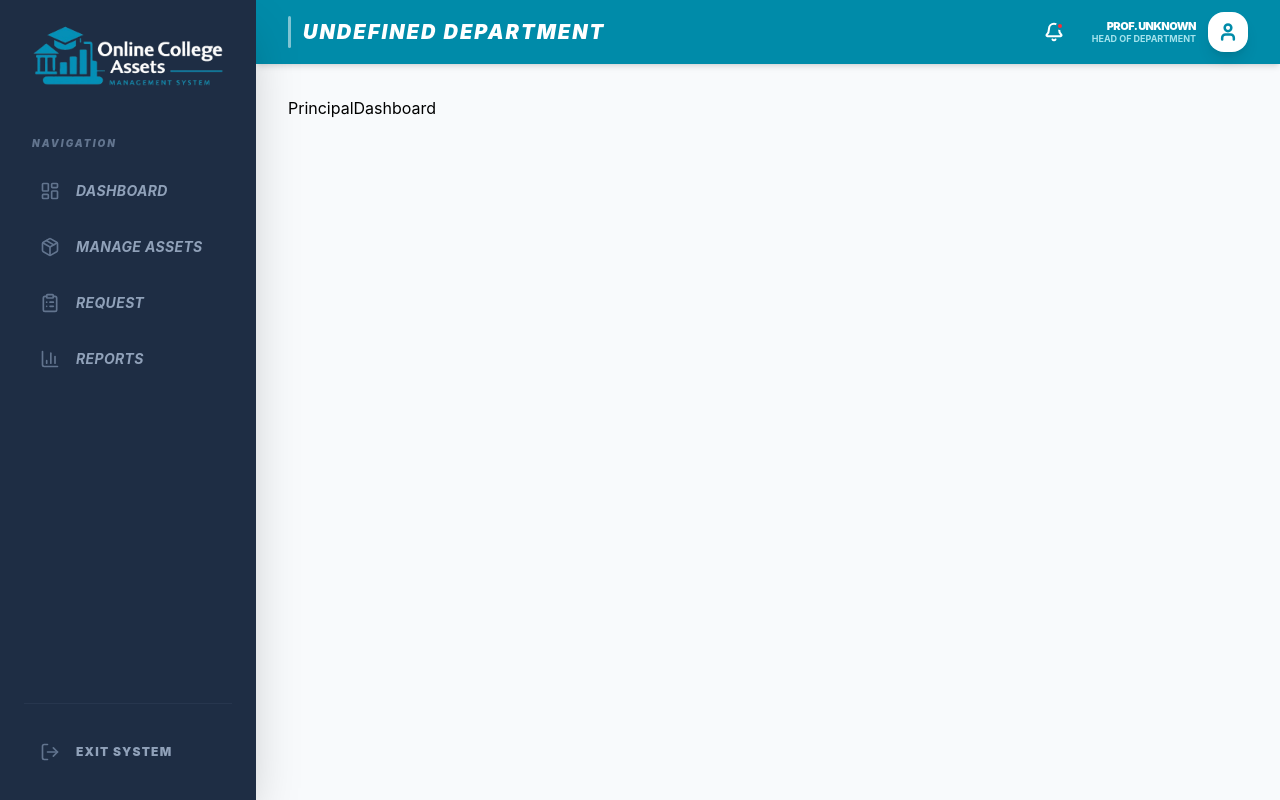
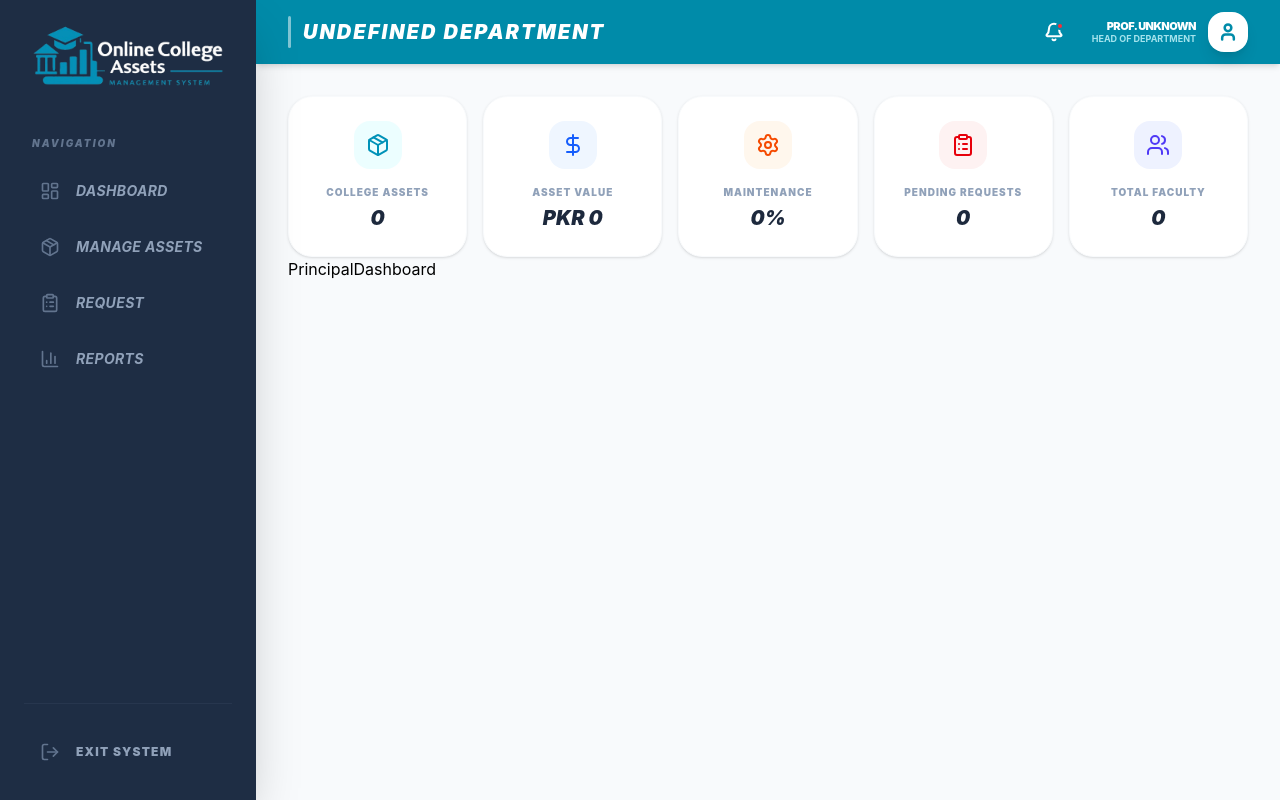
Before and after one commit to Amna-software-engineer/online-college-assets-management-system-, a React app in the folder Frontend/: page /principal/dashboard in a window 1280 px wide. Built offline with nearby package versions, Linux system fonts and the light colour scheme; the HTML template or start-up script is replaced by a standard one.

Commit message:
feat: implemnetd stats card in princiapl dashbaord

```diff
--- a/Frontend/src/api/auth.api.jsx
+++ b/Frontend/src/api/auth.api.jsx
@@ -10,7 +10,6 @@ export const UseLogin = () => {
     const [error, setError] = useState(null)
     const dispatch = useDispatch();
     const login = async (email, password) => {
-        console.log("email, password ", email, password);
         try {
             setLoading(true);
             setError(null);
--- /dev/null
+++ b/Frontend/src/components/StatsCards.jsx
@@ -0,0 +1,19 @@
+import React from 'react'
+
+const StatsCards = ({ stats }) => {
+  return (
+   <div className="grid grid-cols-1 md:grid-cols-5 gap-4">
+                {stats.map((stat, index) => (
+                    <div key={index} className="bg-white p-6 rounded-3xl shadow-sm border border-slate-50 flex flex-col items-center text-center group hover:shadow-md transition-all">
+                        <div className={`${stat.bg} p-3 rounded-2xl mb-4 group-hover:scale-110 transition-transform`}>
+                            {stat.icon}
+                        </div>
+                        <p className="text-[10px] font-black text-slate-400 uppercase tracking-widest mb-1">{stat.label}</p>
+                        <h3 className="text-xl font-black text-slate-800 italic uppercase">{stat.value}</h3>
+                    </div>
+                ))}
+            </div>
+  )
+}
+
+export default StatsCards
--- a/Frontend/src/pages/HOD/HODDashboard.jsx
+++ b/Frontend/src/pages/HOD/HODDashboard.jsx
@@ -5,6 +5,7 @@ import { useSelector } from 'react-redux';
 import { Chart as ChartJS, defaults } from "chart.js/auto";
 import { Doughnut } from "react-chartjs-2";
 import { formatDistanceToNow } from "date-fns";
+import StatsCards from '../../components/StatsCards';
 
 
 const HODDashboard = () => {
@@ -30,7 +31,12 @@ const HODDashboard = () => {
     // Stats Data
     const stats = [
         { label: 'Total Assets', value: totalUnits, icon: <Package className="text-cyan-600" />, bg: 'bg-cyan-50' },
-        { label: 'Asset Value', value: totalAssetsValue, icon: <DollarSign className="text-blue-600" />, bg: 'bg-blue-50' },
+        { label: 'Asset Value', value: Intl.NumberFormat(undefined,{
+                            notation: "compact",
+                            compactDisplay: "short",
+                            currency:  "PKR",
+                            style: "currency"
+                        }).format(totalAssetsValue), icon: <DollarSign className="text-blue-600" />, bg: 'bg-blue-50' },
         { label: 'Maintenance', value: Math.round(MaintenanceHealth) + '%', icon: <Settings className="text-orange-600" />, bg: 'bg-orange-50' },
         { label: 'Requests', value: requestList?.length || 0, icon: <ClipboardList className="text-red-600" />, bg: 'bg-red-50' },
         { label: 'Faculty', value: facultyList?.length || 0, icon: <Users className="text-indigo-600" />, bg: 'bg-indigo-50' },
@@ -57,17 +63,7 @@ const HODDashboard = () => {
         <div className="space-y-10 animate-in fade-in duration-500">
 
             {/* 1. Top Stats Cards */}
-            <div className="grid grid-cols-1 md:grid-cols-5 gap-4">
-                {stats.map((stat, index) => (
-                    <div key={index} className="bg-white p-6 rounded-3xl shadow-sm border border-slate-50 flex flex-col items-center text-center group hover:shadow-md transition-all">
-                        <div className={`${stat.bg} p-3 rounded-2xl mb-4 group-hover:scale-110 transition-transform`}>
-                            {stat.icon}
-                        </div>
-                        <p className="text-[10px] font-black text-slate-400 uppercase tracking-widest mb-1">{stat.label}</p>
-                        <h3 className="text-xl font-black text-slate-800 italic uppercase">{stat.value}</h3>
-                    </div>
-                ))}
-            </div>
+            <StatsCards stats={stats} />
             {/* Category and Quick actions */}
             <div className="grid grid-cols-1 lg:grid-cols-3 gap-6">
 
@@ -76,7 +72,6 @@ const HODDashboard = () => {
                     {category && category.length > 0 ? (
                         <Doughnut
                             data={
-
                                 {
                                     // all labels should be in single chart
                                     labels: category.map(cat => cat.label),
@@ -87,11 +82,8 @@ const HODDashboard = () => {
                                             backgroundColor: category.map(cat => cat.color), //bgcolor for each category
                                             borderColor: category.map(cat => cat.color),
                                             cutout: '60%'
-
                                         }
                                     ],
-
-
                                 }}
                             options={{
                                 responsive: true,
--- a/Frontend/src/pages/LoginPage.jsx
+++ b/Frontend/src/pages/LoginPage.jsx
@@ -25,6 +25,7 @@ const LoginForm = () => {
 
             if (response?.user?.role === "Principal") {
                 navigate("/principal/dashboard");
+                  await Promise.all([ getAssets(),  getRequests(),  getFaculty()])
             } else if (response?.user?.role === "HOD") {
                 navigate("/hod/dashboard");
                await Promise.all([ getAssets(),  getRequests(),  getFaculty()])
--- a/Frontend/src/pages/principal/PrincipalDashboard.jsx
+++ b/Frontend/src/pages/principal/PrincipalDashboard.jsx
@@ -1,8 +1,51 @@
+import { ClipboardList, DollarSign, Package, Settings, Users } from 'lucide-react';
 import React from 'react'
+import { useSelector } from 'react-redux';
+import StatsCards from '../../components/StatsCards';
 
 const PrincipalDashboard = () => {
+  const { assetsList } = useSelector(state => state?.assets);
+  const { requestList } = useSelector(state => state?.requests);
+  const { facultyList } = useSelector(state => state?.faculty);
+  const totalAssetsValue = assetsList && assetsList?.reduce((total, asset) => total + asset?.price * asset?.quantity, 0) || 0;
+  const totalLength = assetsList?.length;
+  const funtionalAsset = assetsList?.filter(asset => asset?.condition === "New").length; console.log("funtionalAsset", funtionalAsset);
+
+  const MaintenanceHealth = totalLength > 0 ? (funtionalAsset / totalLength) * 100 : 0; //formula= (functional assets /total assets)*100
+
+  const totalUnits = assetsList?.reduce((total, curr) => total + (curr?.quantity || 0), 0) || 0;
+  // Stats Data
+  const stats = [
+    { label: 'College Assets', value: totalUnits, icon: <Package className="text-cyan-600" />, bg: 'bg-cyan-50' },
+    {
+      label: 'Asset Value', value: Intl.NumberFormat(undefined, {
+        notation: "compact",
+        compactDisplay: "short",
+        currency: "PKR",
+        style: "currency"
+      }).format(totalAssetsValue), icon: <DollarSign className="text-blue-600" />, bg: 'bg-blue-50'
+    },
+    { label: 'Maintenance', value: Math.round(MaintenanceHealth) + '%', icon: <Settings className="text-orange-600" />, bg: 'bg-orange-50' },
+    { label: 'Pending Requests', value: requestList?.length || 0, icon: <ClipboardList className="text-red-600" />, bg: 'bg-red-50' },
+    { label: 'Total Faculty', value: facultyList?.length || 0, icon: <Users className="text-indigo-600" />, bg: 'bg-indigo-50' },
+  ];
+
+  // chart data
+    const deptAssets = [
+        { label: 'IT & Electronics', val: assetsList?.filter(asset => asset?.category === "IT & Electronics").length, color: '#06b6d4' }, // bg-cyan-500
+        { label: 'Furniture', val: assetsList?.filter(asset => asset?.category === "Furniture").length, color: '#34d399' },        // bg-emerald-400
+        { label: 'Networking', val: assetsList?.filter(asset => asset?.category === "Networking").length, color: '#1e293b' },       // bg-slate-800
+        { label: 'Lab Equipment', val: assetsList?.filter(asset => asset?.category === "Lab Equipment").length, color: '#475569' },    // bg-slate-600
+        { label: 'Others', val: assetsList?.filter(asset => asset?.category === "Others").length, color: '#0d9488' },       // bg-teal-600
+    ];
   return (
-    <div>PrincipalDashboard</div>
+    <div className="space-y-10 animate-in fade-in duration-500">
+
+      {/* 1. Top Stats Cards */}
+      <StatsCards stats={stats} />
+      PrincipalDashboard
+
+    </div>
   )
 }
 
```
Also changed, not shown: 1 other file (tests, documents, lock files or other folders).
